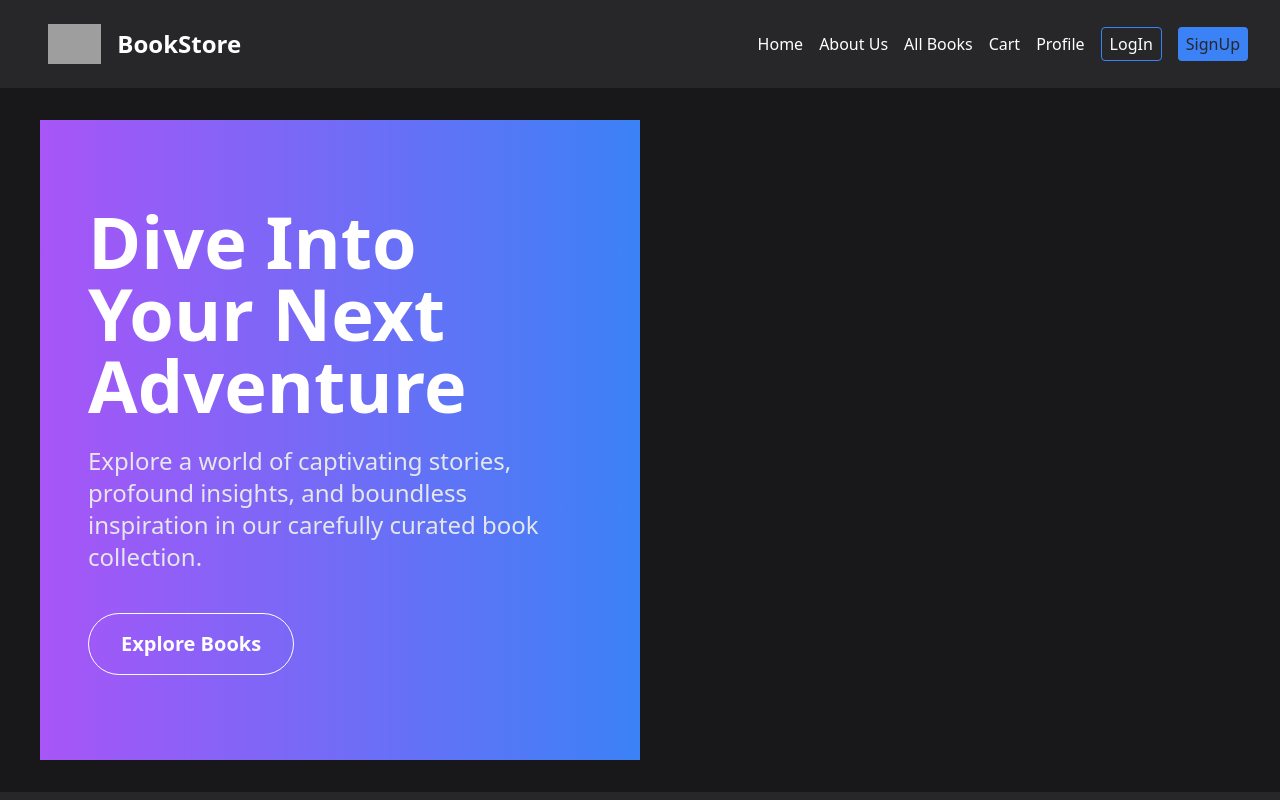
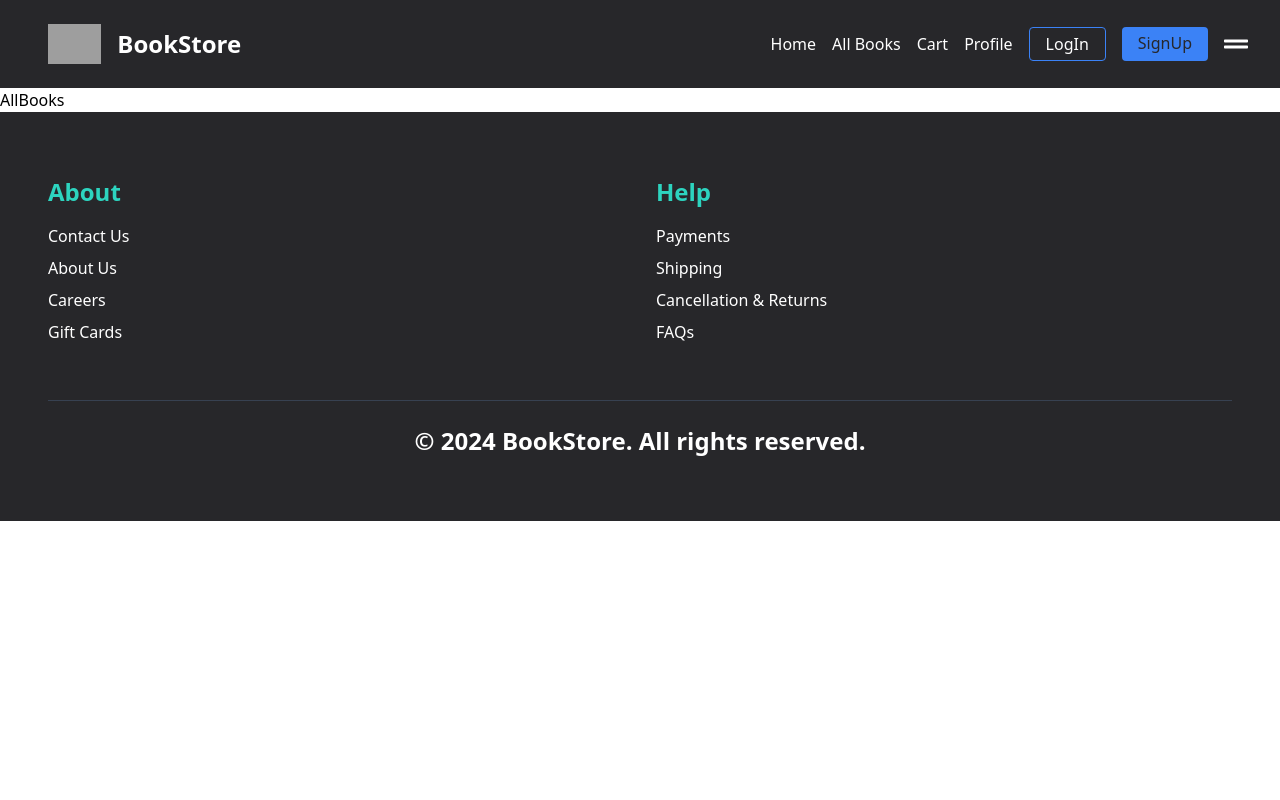
Before and after one commit to Adnan-Shahriar-1190/book-STORE, a React (Create React App) app in the folder frontend/: page /all-books in a window 1280 px wide. Shown: the top 800 px of the page. Built offline with nearby package versions, Linux system fonts and the light colour scheme; grey boxes are pictures that could not be loaded.

Commit message:
PagesEdited

```diff
--- a/frontend/src/App.jsx
+++ b/frontend/src/App.jsx
@@ -1,16 +1,30 @@
-import React from 'react';
-import Home from './pages/Home';
-import Footer from './components/Footer/Footer';
-import Navbar from './components/Navbar/Navbar';
-
+import React from "react";
+import Home from "./pages/Home";
+import Footer from "./components/Footer/Footer";
+import Navbar from "./components/Navbar/Navbar";
+import { BrowserRouter as Router, Routes, Route } from "react-router-dom";
+import AllBooks from "./pages/AllBooks";
+import SignUp from "./pages/SignUp";
+import LogIn from "./pages/LogIn";
+import Cart from "./pages/Cart";
+import Profile from "./pages/Profile";
 const App = () => {
   return (
     <div>
-      <Navbar/>
-      <Home/>
-      <Footer/>
+      <Router>
+        <Navbar />
+        <Routes>
+          <Route exact path="/" element={<Home />} />
+          <Route  path="/all-books" element={<AllBooks />} />
+          <Route  path="/SignUp" element={<SignUp />} />
+          <Route  path="/LogIn" element={<LogIn />} />
+          <Route  path="/cart" element={<Cart />} />
+          <Route  path="/profile" element={<Profile />} />
+        </Routes>
+        <Footer />
+      </Router>
     </div>
-  )
-}
+  );
+};
 
-export default App
+export default App;
--- a/frontend/src/components/Home/Barb.jsx
+++ b/frontend/src/components/Home/Barb.jsx
@@ -1,4 +1,5 @@
 import React from 'react'
+import { Link } from 'react-router-dom';
 
 const Barb = () => {
   return (
@@ -11,9 +12,9 @@ const Barb = () => {
           Explore a world of captivating stories, profound insights, and boundless inspiration in our carefully curated book collection.
         </p>
         <div className='mt-10'>
-          <button className='text-white text-lg lg:text-xl font-bold border border-white px-8 py-4 hover:bg-white hover:text-blue-500 rounded-full transition-colors duration-300'>
+          <Link to="/all-books" className='text-white text-lg lg:text-xl font-bold border border-white px-8 py-4 hover:bg-white hover:text-blue-500 rounded-full transition-colors duration-300'>
             Explore Books
-          </button>
+          </Link>
         </div>
       </div>
     </div>
--- a/frontend/src/components/Navbar/Navbar.jsx
+++ b/frontend/src/components/Navbar/Navbar.jsx
@@ -1,45 +1,100 @@
-import React from "react";
+import React, { useState } from "react";
+import { Link } from "react-router-dom";
+import { FaGripLines } from "react-icons/fa";
 
 const Navbar = () => {
   const links = [
     { title: "Home", link: "/" },
-    { title: "About Us", link: "/about-us" },
     { title: "All Books", link: "/all-books" },
     { title: "Cart", link: "/cart" },
     { title: "Profile", link: "/profile" },
   ];
+
+  const [MobileNav, setMobileNav] = useState("hidden");
+
   return (
-    <div className="bg-zinc-800 text-white px-8 py-2 flex items-center justify-between">
-      <div className="flex items-center">
+    <>
+      <nav className="z-50 relative bg-zinc-800 text-white px-8 py-2 flex items-center justify-between">
+        <Link to="/" className="flex items-center">
           <img
             className="h-10 m-4"
             src="https://cdn-icons-png.flaticon.com/128/10433/10433049.png"
             alt="Logo"
           />
           <h1 className="text-2xl font-semibold">BookStore</h1>
-      </div>
+        </Link>
 
-      <div className="nav-links-bookheaven flex gap-4 items-center">
-        <div className="flex gap-4">
+        <div className="nav-links-bookheaven block md:flex gap-4 items-center">
+          <div className="hidden md:flex gap-4">
             {links.map((items, i) => (
-            <div
+              <Link
+                to={items.link}
                 className="hover:text-red-500 transition-all duration-300"
                 key={i}
               >
                 {items.title}{" "}
-            </div>
+              </Link>
             ))}
           </div>
-        <div className="flex gap-4">
-          <button className="px-2 py-1 border border-blue-500  rounded hover:bg-white hover:text-zinc-800 transition-all duration-300">
+          <div className="hidden md:flex gap-4">
+            <Link
+              to="/LogIn"
+              className="px-4 py-1 border border-blue-500  rounded hover:bg-white hover:text-zinc-800 transition-all duration-300"
+            >
               LogIn
-          </button>
-          <button className="px-2 py-1 bg-blue-500 text-zinc-800 rounded  hover:bg-white hover:text-zinc-800 transition-all duration-300 ">
+            </Link>
+            <Link
+              to="/SignUp"
+              className="px-4 py-1 bg-blue-500 text-zinc-800 rounded  hover:bg-white hover:text-zinc-800 transition-all duration-300 "
+            >
               SignUp
+            </Link>
+          </div>
+          <button
+            className="text-white text-2xl"
+            onClick={() =>
+              MobileNav === "hidden"
+                ? setMobileNav("block")
+                : setMobileNav("hidden")
+            }
+          >
+            <FaGripLines />
           </button>
         </div>
+      </nav>
+
+      <div
+        className={`${MobileNav} bg-zinc-800 h-screen absolute top-0 left-0 w-full z-40 flex flex-col items-center justify-center `}
+      >
+        {links.map((items, i) => (
+          <Link
+            to={items.link}
+            className={`${MobileNav}  text-white text-4xl font-semibold mb-8 hover:text-red-500 transition-all duration-300`}
+            key={i}
+            onClick={() =>
+              MobileNav === "hidden"
+                ? setMobileNav("block")
+                : setMobileNav("hidden")
+            }
+          >
+            {items.title}{" "}
+          </Link>
+        ))}
+
+        <Link
+          to="/LogIn"
+          className={`${MobileNav} px-4 py-2 mb-4 text-2xl border border-blue-500  rounded hover:bg-white hover:text-zinc-800 transition-all duration-300`}
+        >
+          LogIn
+        </Link>
+        <Link
+          to="/SignUp"
+          className={`${MobileNav} px-4 py-2 mb-4 text-2xl bg-blue-500 text-zinc-800 rounded  hover:bg-white hover:text-zinc-800 transition-all duration-300`}
+        >
+          SignUp
+        </Link>
       </div>
-    </div>
+    </>
   );
 };
 
--- /dev/null
+++ b/frontend/src/pages/AllBooks.jsx
@@ -0,0 +1,9 @@
+import React from 'react'
+
+const AllBooks = () => {
+  return (
+    <div>AllBooks</div>
+  )
+}
+
+export default AllBooks
--- /dev/null
+++ b/frontend/src/pages/Cart.jsx
@@ -0,0 +1,9 @@
+import React from 'react'
+
+const Cart = () => {
+  return (
+    <div>Cart</div>
+  )
+}
+
+export default Cart
--- /dev/null
+++ b/frontend/src/pages/LogIn.jsx
@@ -0,0 +1,9 @@
+import React from 'react'
+
+const LogIn = () => {
+  return (
+    <div>LogIn</div>
+  )
+}
+
+export default LogIn
--- /dev/null
+++ b/frontend/src/pages/Profile.jsx
@@ -0,0 +1,9 @@
+import React from 'react'
+
+const Profile = () => {
+  return (
+    <div>Profile</div>
+  )
+}
+
+export default Profile
--- /dev/null
+++ b/frontend/src/pages/SignUp.jsx
@@ -0,0 +1,9 @@
+import React from 'react'
+
+const Signup = () => {
+  return (
+    <div>Signup</div>
+  )
+}
+
+export default Signup
```
Lines whose indentation alone changed are shown as unchanged.
